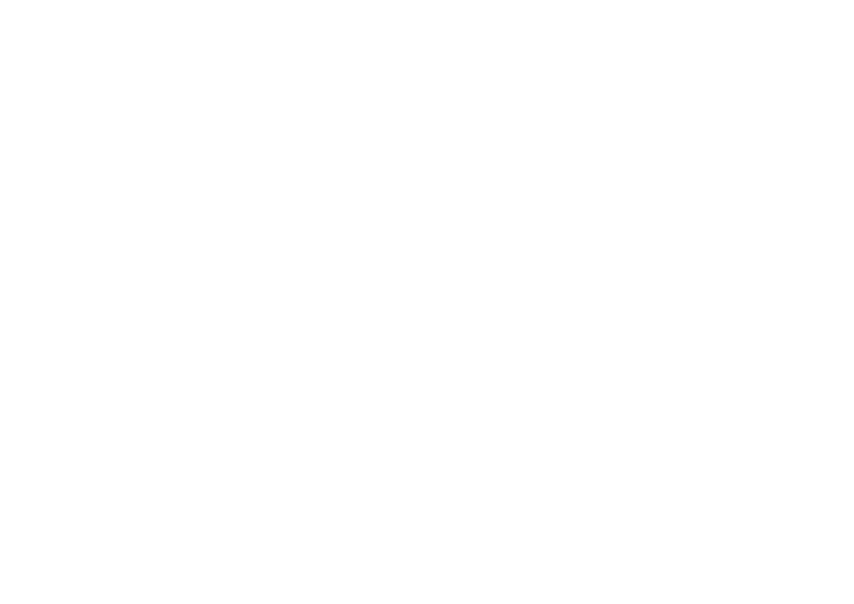
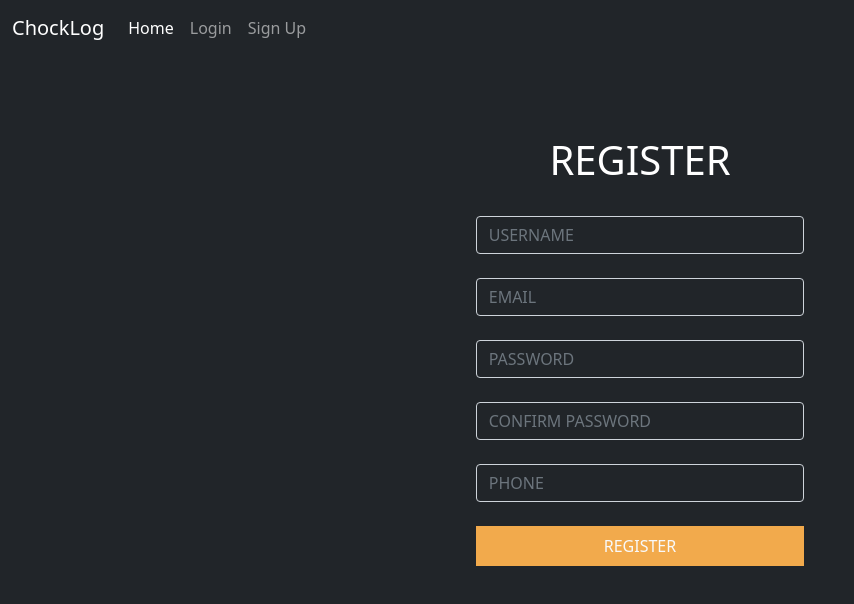
Before and after one commit to piouskenny/Choco-login-register-, a plain HTML site: page signup.html in a window 1280 px wide. Shown: the whole page, without its empty margins (0-854 px from the left). Drawn offline with Linux system fonts and the light colour scheme.

Commit message:
Finished Login and registration Page

```diff
--- /dev/null
+++ b/assets/bootstrap/form.scss
@@ -0,0 +1,52 @@
+$colors: (
+    primary: #F2AA4CFF,
+);
+
+@function color ($color-name) {
+    @return map-get($colors, $color-name );
+}
+
+.form-parent  {
+    margin-top: 3rem;
+    color: #ffff;
+
+    h1 {
+        padding-top: 5rem;
+        text-align: center;
+    }
+
+    .form {
+        margin-top: 2rem;
+        // width: 90%;
+
+        .form-group {
+            margin-top: 1.5rem;
+            margin-bottom: 1.5rem;
+
+            .form-control {
+                background-color: #0000;
+                color: #ffff;
+                width: 80%;
+                margin: auto;
+            }
+        }
+
+        .btn_action {
+            background-color: color(primary);
+            color: light;
+            border: 0;
+            height: 40px;
+            width: 80%;
+            margin: auto;
+        }
+    }
+}
+
+h3.login {
+    color: color(primary);
+}
+
+h1.welcome_back {
+    padding-top: 2rem;
+    padding-bottom: 3rem;
+}
--- a/login.html
+++ b/login.html
@@ -0,0 +1,71 @@
+<!DOCTYPE html>
+<html lang="en">
+<head>
+    <meta charset="UTF-8">
+    <meta http-equiv="X-UA-Compatible" content="IE=edge">
+    <meta name="viewport" content="width=device-width, initial-scale=1.0">
+    <title>Document</title>
+    <link rel="stylesheet" href="./assets/bootstrap/form.css">
+    <link rel="stylesheet" href="./assets/bootstrap/bootstrap.min.css">
+</head>
+<body class="bg-dark">
+       <nav class="navbar navbar-expand-lg navbar-dark bg-dark">
+           <div class="container-fluid">
+               <a class="navbar-brand" href="#">ChockLog</a>
+               <button class="navbar-toggler" type="button" data-bs-toggle="collapse"
+                   data-bs-target="#navbarSupportedContent" aria-controls="navbarSupportedContent" aria-expanded="false"
+                   aria-label="Toggle navigation">
+                   <span class="navbar-toggler-icon"></span>
+               </button>
+               <div class="collapse navbar-collapse" id="navbarSupportedContent">
+                   <ul class="navbar-nav me-auto mb-2 mb-lg-0">
+                       <li class="nav-item">
+                           <a class="nav-link active" aria-current="page" href="index.html">Home</a>
+                       </li>
+                       <li class="nav-item">
+                           <a class="nav-link" href="login.html">Login</a>
+                       </li>
+                       <li class="nav-item">
+                           <a class="nav-link" href="signup.html">Sign Up</a>
+                       </li>
+                   </ul>
+               </div>
+           </div>
+       </nav>
+
+
+
+    <!-- form -->
+    <div class="row d-flex justify-content-center form-parent">
+        <div class="col-sm-4">
+
+            <h1 class="welcome_back">WELCOME BACK</h1>
+
+            <div class="form text-center">
+                <form action="">
+                    <h3 class="login">LOGIN</h3>
+                    <div class="form-group ">
+                        <input type="text" class="form-control " placeholder="USERNAME">
+                    </div>
+
+                    <div class="form-group mb-5">
+                        <input type="password" class="form-control" placeholder="CONFIRM PASSWORD">
+                    </div>
+
+                    <div class="form-group mt-5">
+                        <button class="btn_action text-light">
+                            LOGIN
+                        </button>
+                    </div>
+
+                    <p class="text-light pt-4">Or login with the social media</p>
+                </form>
+            </div>
+
+        </div>
+    </div>
+
+
+</body>
+<script src="./assets/bootstrap/bootstrap.min.js"></script>
+</html>
--- a/signup.html
+++ b/signup.html
@@ -0,0 +1,78 @@
+<!DOCTYPE html>
+<html lang="en">
+<head>
+    <meta charset="UTF-8">
+    <meta http-equiv="X-UA-Compatible" content="IE=edge">
+    <meta name="viewport" content="width=device-width, initial-scale=1.0">
+    <title>Document</title>
+    <link rel="stylesheet" href="./assets/bootstrap/form.css">
+    <link rel="stylesheet" href="./assets/bootstrap/bootstrap.min.css">
+</head>
+<body class="bg-dark">
+       <nav class="navbar navbar-expand-lg navbar-dark bg-dark">
+           <div class="container-fluid">
+               <a class="navbar-brand" href="#">ChockLog</a>
+               <button class="navbar-toggler" type="button" data-bs-toggle="collapse"
+                   data-bs-target="#navbarSupportedContent" aria-controls="navbarSupportedContent" aria-expanded="false"
+                   aria-label="Toggle navigation">
+                   <span class="navbar-toggler-icon"></span>
+               </button>
+               <div class="collapse navbar-collapse" id="navbarSupportedContent">
+                   <ul class="navbar-nav me-auto mb-2 mb-lg-0">
+                       <li class="nav-item">
+                           <a class="nav-link active" aria-current="page" href="index.html">Home</a>
+                       </li>
+                       <li class="nav-item">
+                           <a class="nav-link" href="login.html">Login</a>
+                       </li>
+                       <li class="nav-item">
+                           <a class="nav-link" href="signup.html">Sign Up</a>
+                       </li>
+                   </ul>
+               </div>
+           </div>
+       </nav>
+
+
+
+    <!-- form -->
+    <div class="row d-flex justify-content-center form-parent">
+        <div class="col-sm-4">
+
+            <h1>REGISTER</h1>
+
+            <div class="form text-center">
+                <form action="">
+                    <div class="form-group ">
+                        <input type="text" class="form-control " placeholder="USERNAME">
+                    </div>
+                    <div class="form-group">
+                        <input type="email" class="form-control" placeholder="EMAIL">
+                    </div>
+
+                    <div class="form-group">
+                        <input type="password" class="form-control" placeholder="PASSWORD">
+                    </div>
+
+                    <div class="form-group">
+                        <input type="password" class="form-control" placeholder="CONFIRM PASSWORD">
+                    </div>
+
+                    <div class="form-group">
+                        <input type="phone" class="form-control" placeholder="PHONE">
+                    </div>
+                    <div class="form-group">
+                        <button class="btn_action text-light">
+                            REGISTER
+                        </button>
+                    </div>
+                </form>
+            </div>
+
+        </div>
+    </div>
+
+
+</body>
+<script src="./assets/bootstrap/bootstrap.min.js"></script>
+</html>
```
Also changed, not shown: index.html (+1 -1 lines), assets/bootstrap/form.css (added), assets/main.scss (line endings or trailing spaces), 1 other file.
